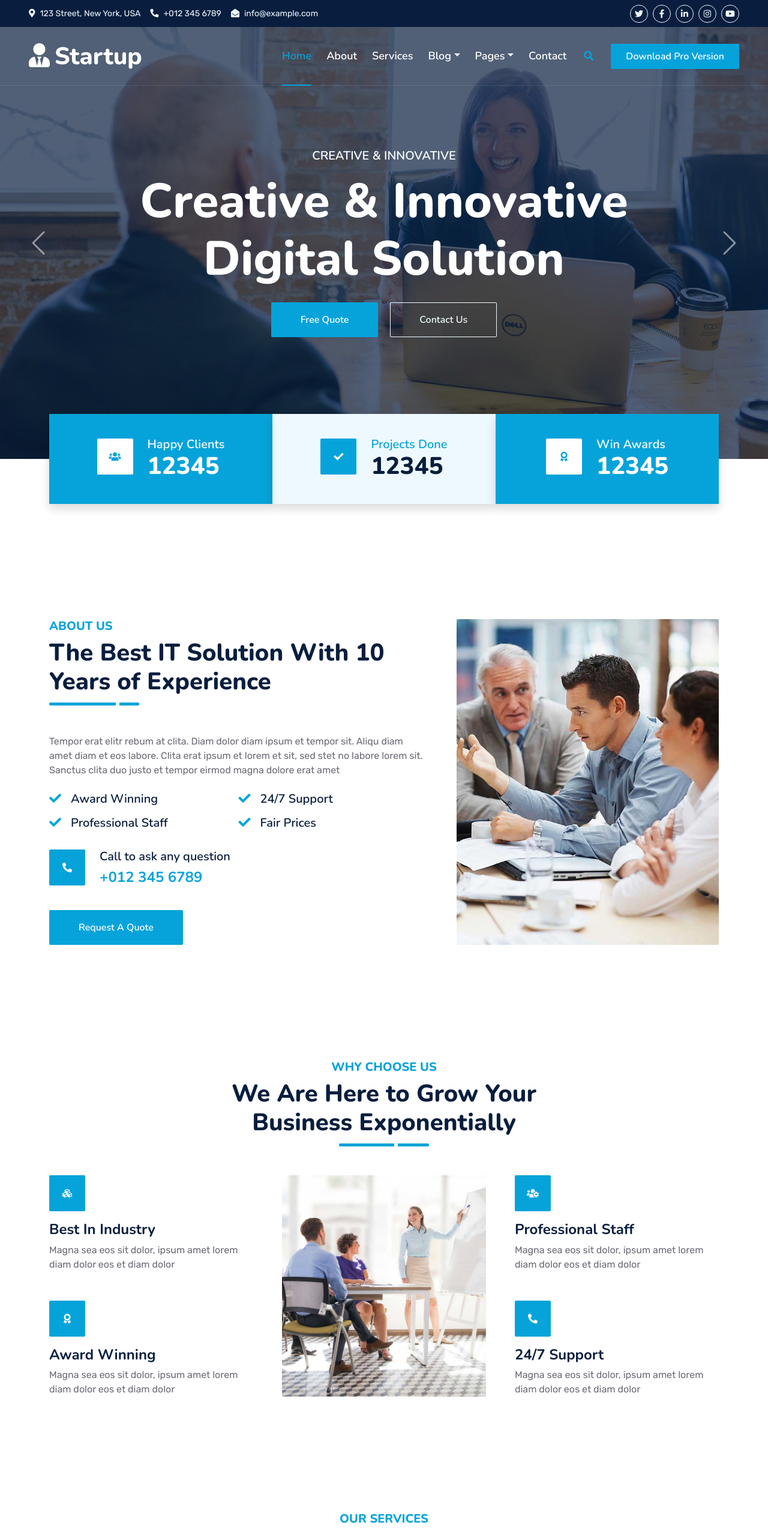
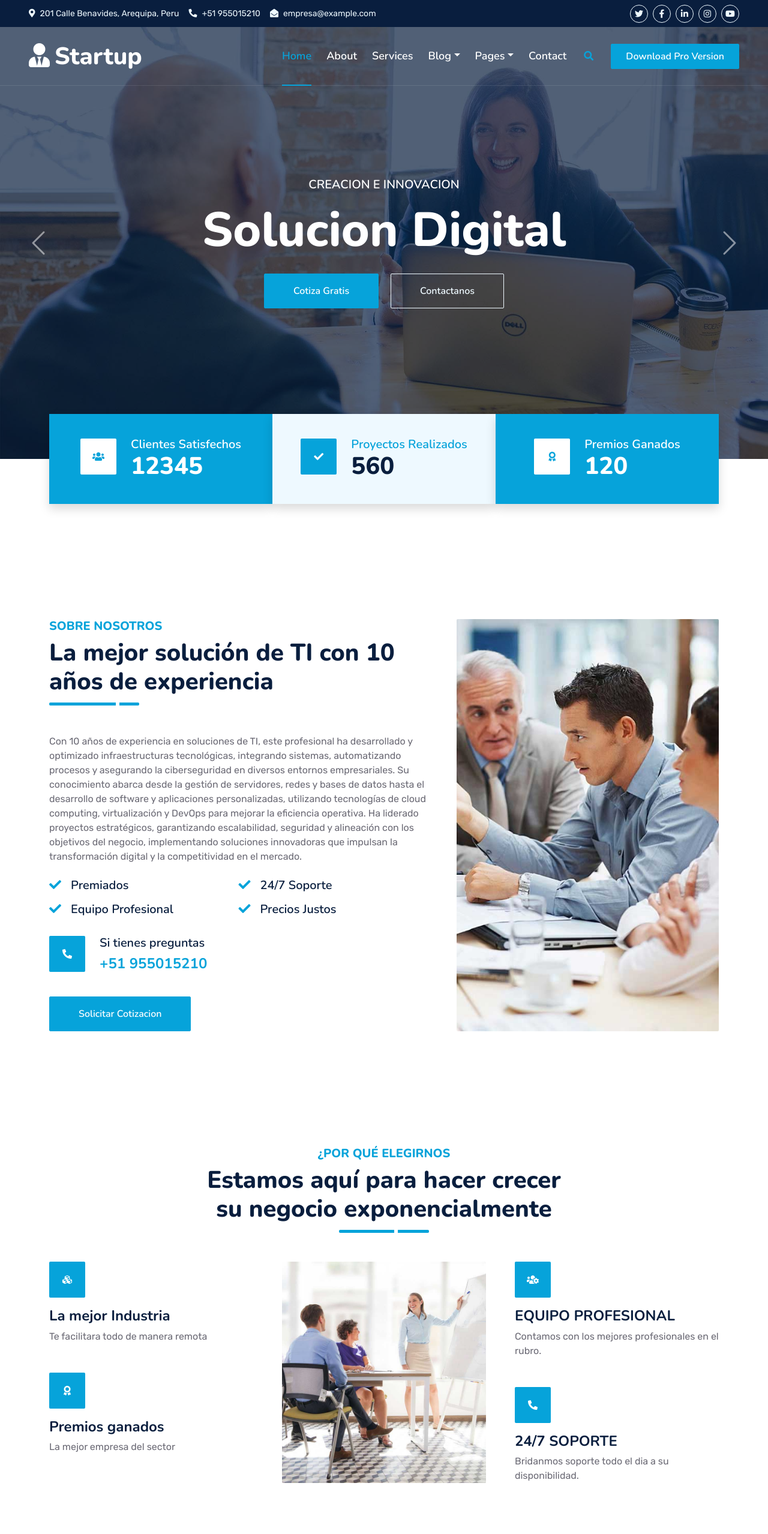
Before and after one commit to YanpieroCutipa/ArquitecturaEmpresarial, a plain HTML site: page index.html in a window 1280 px wide. Shown: the top 2557 px of the page at 60% size. Drawn offline with nearby package versions, Linux system fonts and the light colour scheme.

Commit message:
Agrengando Nuevos Cambios

```diff
--- a/index.html
+++ b/index.html
@@ -12,7 +12,7 @@
   gtag('config', 'G-CNM8W0CR9Z');
 </script>
     <meta charset="utf-8">
-    <title>Startup - Startup Website Template</title>
+    <title>Startup - Startup Website</title>
     <meta content="width=device-width, initial-scale=1.0" name="viewport">
     <meta content="Free HTML Templates" name="keywords">
     <meta content="Free HTML Templates" name="description">
@@ -53,9 +53,9 @@
         <div class="row gx-0">
             <div class="col-lg-8 text-center text-lg-start mb-2 mb-lg-0">
                 <div class="d-inline-flex align-items-center" style="height: 45px;">
-                    <small class="me-3 text-light"><i class="fa fa-map-marker-alt me-2"></i>123 Street, New York, USA</small>
-                    <small class="me-3 text-light"><i class="fa fa-phone-alt me-2"></i>+012 345 6789</small>
-                    <small class="text-light"><i class="fa fa-envelope-open me-2"></i>info@example.com</small>
+                    <small class="me-3 text-light"><i class="fa fa-map-marker-alt me-2"></i>201 Calle Benavides, Arequipa, Peru</small>
+                    <small class="me-3 text-light"><i class="fa fa-phone-alt me-2"></i>+51 955015210</small>
+                    <small class="text-light"><i class="fa fa-envelope-open me-2"></i>empresa@example.com</small>
                 </div>
             </div>
             <div class="col-lg-4 text-center text-lg-end">
@@ -117,9 +117,10 @@
                     <div class="carousel-caption d-flex flex-column align-items-center justify-content-center">
                         <div class="p-3" style="max-width: 900px;">
                             <h5 class="text-white text-uppercase mb-3 animated slideInDown">Creative & Innovative</h5>
-                            <h1 class="display-1 text-white mb-md-4 animated zoomIn">Yanpiero Imanol Cutipa Monroy</h1>
-                            <a href="quote.html" class="btn btn-primary py-md-3 px-md-5 me-3 animated slideInLeft">Free Quote</a>
-                            <a href="" class="btn btn-outline-light py-md-3 px-md-5 animated slideInRight">Contact Us</a>
+                            <h1 class="display-1 text-white mb-md-4 animated zoomIn">Startup
+                            </h1>
+                            <a href="quote.html" class="btn btn-primary py-md-3 px-md-5 me-3 animated slideInLeft">Cotiza Gratis</a>
+                            <a href="" class="btn btn-outline-light py-md-3 px-md-5 animated slideInRight">Contactanos</a>
                         </div>
                     </div>
                 </div>
@@ -127,10 +128,10 @@
                     <img class="w-100" src="img/carousel-2.jpg" alt="Image">
                     <div class="carousel-caption d-flex flex-column align-items-center justify-content-center">
                         <div class="p-3" style="max-width: 900px;">
-                            <h5 class="text-white text-uppercase mb-3 animated slideInDown">Creative & Innovative</h5>
-                            <h1 class="display-1 text-white mb-md-4 animated zoomIn">Creative & Innovative Digital Solution</h1>
-                            <a href="quote.html" class="btn btn-primary py-md-3 px-md-5 me-3 animated slideInLeft">Free Quote</a>
-                            <a href="" class="btn btn-outline-light py-md-3 px-md-5 animated slideInRight">Contact Us</a>
+                            <h5 class="text-white text-uppercase mb-3 animated slideInDown">Creacion e Innovacion</h5>
+                            <h1 class="display-1 text-white mb-md-4 animated zoomIn">Solucion Digital</h1>
+                            <a href="quote.html" class="btn btn-primary py-md-3 px-md-5 me-3 animated slideInLeft">Cotiza Gratis</a>
+                            <a href="" class="btn btn-outline-light py-md-3 px-md-5 animated slideInRight">Contactanos</a>
                         </div>
                     </div>
                 </div>
@@ -138,12 +139,12 @@
             <button class="carousel-control-prev" type="button" data-bs-target="#header-carousel"
                 data-bs-slide="prev">
                 <span class="carousel-control-prev-icon" aria-hidden="true"></span>
-                <span class="visually-hidden">Previous</span>
+                <span class="visually-hidden">Antes</span>
             </button>
             <button class="carousel-control-next" type="button" data-bs-target="#header-carousel"
                 data-bs-slide="next">
                 <span class="carousel-control-next-icon" aria-hidden="true"></span>
-                <span class="visually-hidden">Next</span>
+                <span class="visually-hidden">Siguiente</span>
             </button>
         </div>
     </div>
@@ -179,7 +180,7 @@
                             <i class="fa fa-users text-primary"></i>
                         </div>
                         <div class="ps-4">
-                            <h5 class="text-white mb-0">Happy Clients</h5>
+                            <h5 class="text-white mb-0">Clientes Satisfechos</h5>
                             <h1 class="text-white mb-0" data-toggle="counter-up">12345</h1>
                         </div>
                     </div>
@@ -190,8 +191,8 @@
                             <i class="fa fa-check text-white"></i>
                         </div>
                         <div class="ps-4">
-                            <h5 class="text-primary mb-0">Projects Done</h5>
-                            <h1 class="mb-0" data-toggle="counter-up">12345</h1>
+                            <h5 class="text-primary mb-0">Proyectos Realizados</h5>
+                            <h1 class="mb-0" data-toggle="counter-up">560</h1>
                         </div>
                     </div>
                 </div>
@@ -201,8 +202,8 @@
                             <i class="fa fa-award text-primary"></i>
                         </div>
                         <div class="ps-4">
-                            <h5 class="text-white mb-0">Win Awards</h5>
-                            <h1 class="text-white mb-0" data-toggle="counter-up">12345</h1>
+                            <h5 class="text-white mb-0">Premios Ganados</h5>
+                            <h1 class="text-white mb-0" data-toggle="counter-up">120</h1>
                         </div>
                     </div>
                 </div>
@@ -218,18 +219,18 @@
             <div class="row g-5">
                 <div class="col-lg-7">
                     <div class="section-title position-relative pb-3 mb-5">
-                        <h5 class="fw-bold text-primary text-uppercase">About Us</h5>
-                        <h1 class="mb-0">The Best IT Solution With 10 Years of Experience</h1>
+                        <h5 class="fw-bold text-primary text-uppercase">Sobre Nosotros</h5>
+                        <h1 class="mb-0">La mejor solución de TI con 10 años de experiencia</h1>
                     </div>
-                    <p class="mb-4">Tempor erat elitr rebum at clita. Diam dolor diam ipsum et tempor sit. Aliqu diam amet diam et eos labore. Clita erat ipsum et lorem et sit, sed stet no labore lorem sit. Sanctus clita duo justo et tempor eirmod magna dolore erat amet</p>
+                    <p class="mb-4">Con 10 años de experiencia en soluciones de TI, este profesional ha desarrollado y optimizado infraestructuras tecnológicas, integrando sistemas, automatizando procesos y asegurando la ciberseguridad en diversos entornos empresariales. Su conocimiento abarca desde la gestión de servidores, redes y bases de datos hasta el desarrollo de software y aplicaciones personalizadas, utilizando tecnologías de cloud computing, virtualización y DevOps para mejorar la eficiencia operativa. Ha liderado proyectos estratégicos, garantizando escalabilidad, seguridad y alineación con los objetivos del negocio, implementando soluciones innovadoras que impulsan la transformación digital y la competitividad en el mercado.</p>
                     <div class="row g-0 mb-3">
                         <div class="col-sm-6 wow zoomIn" data-wow-delay="0.2s">
-                            <h5 class="mb-3"><i class="fa fa-check text-primary me-3"></i>Award Winning</h5>
-                            <h5 class="mb-3"><i class="fa fa-check text-primary me-3"></i>Professional Staff</h5>
+                            <h5 class="mb-3"><i class="fa fa-check text-primary me-3"></i>Premiados</h5>
+                            <h5 class="mb-3"><i class="fa fa-check text-primary me-3"></i>Equipo Profesional</h5>
                         </div>
                         <div class="col-sm-6 wow zoomIn" data-wow-delay="0.4s">
-                            <h5 class="mb-3"><i class="fa fa-check text-primary me-3"></i>24/7 Support</h5>
-                            <h5 class="mb-3"><i class="fa fa-check text-primary me-3"></i>Fair Prices</h5>
+                            <h5 class="mb-3"><i class="fa fa-check text-primary me-3"></i>24/7 Soporte</h5>
+                            <h5 class="mb-3"><i class="fa fa-check text-primary me-3"></i>Precios Justos</h5>
                         </div>
                     </div>
                     <div class="d-flex align-items-center mb-4 wow fadeIn" data-wow-delay="0.6s">
@@ -237,11 +238,11 @@
                             <i class="fa fa-phone-alt text-white"></i>
                         </div>
                         <div class="ps-4">
-                            <h5 class="mb-2">Call to ask any question</h5>
-                            <h4 class="text-primary mb-0">+012 345 6789</h4>
+                            <h5 class="mb-2">Si tienes preguntas</h5>
+                            <h4 class="text-primary mb-0">+51 955015210</h4>
                         </div>
                     </div>
-                    <a href="quote.html" class="btn btn-primary py-3 px-5 mt-3 wow zoomIn" data-wow-delay="0.9s">Request A Quote</a>
+                    <a href="quote.html" class="btn btn-primary py-3 px-5 mt-3 wow zoomIn" data-wow-delay="0.9s">Solicitar Cotizacion</a>
                 </div>
                 <div class="col-lg-5" style="min-height: 500px;">
                     <div class="position-relative h-100">
@@ -258,8 +259,8 @@
     <div class="container-fluid py-5 wow fadeInUp" data-wow-delay="0.1s">
         <div class="container py-5">
             <div class="section-title text-center position-relative pb-3 mb-5 mx-auto" style="max-width: 600px;">
-                <h5 class="fw-bold text-primary text-uppercase">Why Choose Us</h5>
-                <h1 class="mb-0">We Are Here to Grow Your Business Exponentially</h1>
+                <h5 class="fw-bold text-primary text-uppercase">¿Por qué elegirnos</h5>
+                <h1 class="mb-0">Estamos aquí para hacer crecer su negocio exponencialmente</h1>
             </div>
             <div class="row g-5">
                 <div class="col-lg-4">
@@ -268,15 +269,15 @@
                             <div class="bg-primary rounded d-flex align-items-center justify-content-center mb-3" style="width: 60px; height: 60px;">
                                 <i class="fa fa-cubes text-white"></i>
                             </div>
-                            <h4>Best In Industry</h4>
-                            <p class="mb-0">Magna sea eos sit dolor, ipsum amet lorem diam dolor eos et diam dolor</p>
+                            <h4>La mejor Industria</h4>
+                            <p class="mb-0">Te facilitara todo de manera remota</p>
                         </div>
                         <div class="col-12 wow zoomIn" data-wow-delay="0.6s">
                             <div class="bg-primary rounded d-flex align-items-center justify-content-center mb-3" style="width: 60px; height: 60px;">
                                 <i class="fa fa-award text-white"></i>
                             </div>
-                            <h4>Award Winning</h4>
-                            <p class="mb-0">Magna sea eos sit dolor, ipsum amet lorem diam dolor eos et diam dolor</p>
+                            <h4>Premios ganados</h4>
+                            <p class="mb-0">La mejor empresa del sector</p>
                         </div>
                     </div>
                 </div>
@@ -291,15 +292,15 @@
                             <div class="bg-primary rounded d-flex align-items-center justify-content-center mb-3" style="width: 60px; height: 60px;">
                                 <i class="fa fa-users-cog text-white"></i>
                             </div>
-                            <h4>Professional Staff</h4>
-                            <p class="mb-0">Magna sea eos sit dolor, ipsum amet lorem diam dolor eos et diam dolor</p>
+                            <h4>EQUIPO PROFESIONAL</h4>
+                            <p class="mb-0">Contamos con los mejores profesionales en el rubro.</p>
                         </div>
                         <div class="col-12 wow zoomIn" data-wow-delay="0.8s">
                             <div class="bg-primary rounded d-flex align-items-center justify-content-center mb-3" style="width: 60px; height: 60px;">
                                 <i class="fa fa-phone-alt text-white"></i>
                             </div>
-                            <h4>24/7 Support</h4>
-                            <p class="mb-0">Magna sea eos sit dolor, ipsum amet lorem diam dolor eos et diam dolor</p>
+                            <h4>24/7 SOPORTE</h4>
+                            <p class="mb-0">Bridanmos soporte todo el dia a su disponibilidad.</p>
                         </div>
                     </div>
                 </div>
@@ -313,8 +314,8 @@
     <div class="container-fluid py-5 wow fadeInUp" data-wow-delay="0.1s">
         <div class="container py-5">
             <div class="section-title text-center position-relative pb-3 mb-5 mx-auto" style="max-width: 600px;">
-                <h5 class="fw-bold text-primary text-uppercase">Our Services</h5>
-                <h1 class="mb-0">Custom IT Solutions for Your Successful Business</h1>
+                <h5 class="fw-bold text-primary text-uppercase">Otros servicio</h5>
+                <h1 class="mb-0">Soluciones de TI personalizadas para el éxito de su negocio</h1>
             </div>
             <div class="row g-5">
                 <div class="col-lg-4 col-md-6 wow zoomIn" data-wow-delay="0.3s">
@@ -323,7 +324,7 @@
                             <i class="fa fa-shield-alt text-white"></i>
                         </div>
                         <h4 class="mb-3">Cyber Security</h4>
-                        <p class="m-0">Amet justo dolor lorem kasd amet magna sea stet eos vero lorem ipsum dolore sed</p>
+                        <p class="m-0">Contamos con la mejor seguridad para ti.</p>
                         <a class="btn btn-lg btn-primary rounded" href="">
                             <i class="bi bi-arrow-right"></i>
                         </a>
@@ -335,7 +336,7 @@
                             <i class="fa fa-chart-pie text-white"></i>
                         </div>
                         <h4 class="mb-3">Data Analytics</h4>
-                        <p class="m-0">Amet justo dolor lorem kasd amet magna sea stet eos vero lorem ipsum dolore sed</p>
+                        <p class="m-0">Con los mejores analisistas de datos.</p>
                         <a class="btn btn-lg btn-primary rounded" href="">
                             <i class="bi bi-arrow-right"></i>
                         </a>
@@ -347,7 +348,7 @@
                             <i class="fa fa-code text-white"></i>
                         </div>
                         <h4 class="mb-3">Web Development</h4>
-                        <p class="m-0">Amet justo dolor lorem kasd amet magna sea stet eos vero lorem ipsum dolore sed</p>
+                        <p class="m-0">Grandes developers</p>
                         <a class="btn btn-lg btn-primary rounded" href="">
                             <i class="bi bi-arrow-right"></i>
                         </a>
@@ -359,7 +360,7 @@
                             <i class="fab fa-android text-white"></i>
                         </div>
                         <h4 class="mb-3">Apps Development</h4>
-                        <p class="m-0">Amet justo dolor lorem kasd amet magna sea stet eos vero lorem ipsum dolore sed</p>
+                        <p class="m-0">Aplicaciones para ti</p>
                         <a class="btn btn-lg btn-primary rounded" href="">
                             <i class="bi bi-arrow-right"></i>
                         </a>
@@ -371,7 +372,7 @@
                             <i class="fa fa-search text-white"></i>
                         </div>
                         <h4 class="mb-3">SEO Optimization</h4>
-                        <p class="m-0">Amet justo dolor lorem kasd amet magna sea stet eos vero lorem ipsum dolore sed</p>
+                        <p class="m-0">Equipo preparado</p>
                         <a class="btn btn-lg btn-primary rounded" href="">
                             <i class="bi bi-arrow-right"></i>
                         </a>
@@ -379,9 +380,9 @@
                 </div>
                 <div class="col-lg-4 col-md-6 wow zoomIn" data-wow-delay="0.9s">
                     <div class="position-relative bg-primary rounded h-100 d-flex flex-column align-items-center justify-content-center text-center p-5">
-                        <h3 class="text-white mb-3">Call Us For Quote</h3>
-                        <p class="text-white mb-3">Clita ipsum magna kasd rebum at ipsum amet dolor justo dolor est magna stet eirmod</p>
-                        <h2 class="text-white mb-0">+012 345 6789</h2>
+                        <h3 class="text-white mb-3">Contactanos</h3>
+                        <p class="text-white mb-3">No dejes la oportunidad de crecer con nosotros</p>
+                        <h2 class="text-white mb-0">+51 955015210</h2>
                     </div>
                 </div>
             </div>
@@ -394,7 +395,7 @@
     <div class="container-fluid py-5 wow fadeInUp" data-wow-delay="0.1s">
         <div class="container py-5">
             <div class="section-title text-center position-relative pb-3 mb-5 mx-auto" style="max-width: 600px;">
-                <h5 class="fw-bold text-primary text-uppercase">Pricing Plans</h5>
+                <h5 class="fw-bold text-primary text-uppercase">Nuestros planes</h5>
                 <h1 class="mb-0">We are Offering Competitive Prices for Our Clients</h1>
             </div>
             <div class="row g-0">
@@ -605,8 +606,8 @@
                             </div>
                         </div>
                         <div class="text-center py-4">
-                            <h4 class="text-primary">Full Name</h4>
-                            <p class="text-uppercase m-0">Designation</p>
+                            <h4 class="text-primary">JOSHUA CAYLLAHUA RAMOS LESLI PINTO NIEVES</h4>
+                            <p class="text-uppercase m-0">ARQUITECTA CON LA NUBE</p>
                         </div>
                     </div>
                 </div>
@@ -622,8 +623,8 @@
                             </div>
                         </div>
                         <div class="text-center py-4">
-                            <h4 class="text-primary">Full Name</h4>
-                            <p class="text-uppercase m-0">Designation</p>
+                            <h4 class="text-primary">LESLI PINTO NIEVES</h4>
+                            <p class="text-uppercase m-0">ARQUITECTO BD</p>
                         </div>
                     </div>
                 </div>
@@ -639,8 +640,8 @@
                             </div>
                         </div>
                         <div class="text-center py-4">
-                            <h4 class="text-primary">Full Name</h4>
-                            <p class="text-uppercase m-0">Designation</p>
+                            <h4 class="text-primary">YANPIERO IMANOL CUTIPA MONROY</h4>
+                            <p class="text-uppercase m-0">CEO - ARQUITECTO SOFTWARE</p>
                         </div>
                     </div>
                 </div>
@@ -654,15 +655,15 @@
     <div class="container-fluid py-5 wow fadeInUp" data-wow-delay="0.1s">
         <div class="container py-5">
             <div class="section-title text-center position-relative pb-3 mb-5 mx-auto" style="max-width: 600px;">
-                <h5 class="fw-bold text-primary text-uppercase">Latest Blog</h5>
-                <h1 class="mb-0">Read The Latest Articles from Our Blog Post</h1>
+                <h5 class="fw-bold text-primary text-uppercase">EL blog</h5>
+                <h1 class="mb-0">Nuestros articulos</h1>
             </div>
             <div class="row g-5">
                 <div class="col-lg-4 wow slideInUp" data-wow-delay="0.3s">
                     <div class="blog-item bg-light rounded overflow-hidden">
                         <div class="blog-img position-relative overflow-hidden">
                             <img class="img-fluid" src="img/blog-1.jpg" alt="">
-                            <a class="position-absolute top-0 start-0 bg-primary text-white rounded-end mt-5 py-2 px-4" href="">Web Design</a>
+                            <a class="position-absolute top-0 start-0 bg-primary text-white rounded-end mt-5 py-2 px-4" href="">Diseño de web</a>
                         </div>
                         <div class="p-4">
                             <div class="d-flex mb-3">
@@ -818,7 +819,7 @@
                         <p class="mb-0">&copy; <a class="text-white border-bottom" href="#">Your Site Name</a>. All Rights Reserved.
 
 						<!--/*** This template is free as long as you keep the footer author’s credit link/attribution link/backlink. If you'd like to use the template without the footer author’s credit link/attribution link/backlink, you can purchase the Credit Removal License from "https://htmlcodex.com/credit-removal". Thank you for your support. ***/-->
-						Designed by <a class="text-white border-bottom" href="https://htmlcodex.com">HTML Codex</a></p>
+						DISEÑADO POR <a class="text-white border-bottom" href="https://htmlcodex.com">USMP</a></p>
                     </div>
                 </div>
             </div>
```
